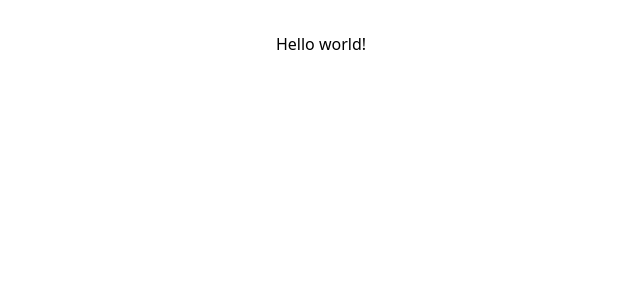
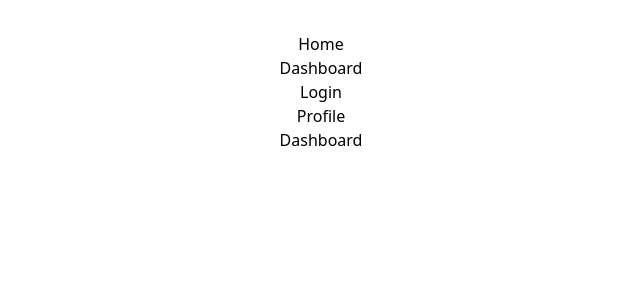
Before and after one commit to samitha093/ecommerce, a React (Vite) app in the folder client/: page /dashboard in a window 1280 px wide. Shown: the top 300 px of the page, without its empty margins (319-959 px from the left). Built offline with nearby package versions, Linux system fonts and the light colour scheme.

Commit message:
ui navigations apply

```diff
--- a/client/package.json
+++ b/client/package.json
@@ -11,7 +11,8 @@
   },
   "dependencies": {
     "react": "^18.2.0",
-    "react-dom": "^18.2.0"
+    "react-dom": "^18.2.0",
+    "react-router-dom": "^6.14.2"
   },
   "devDependencies": {
     "@types/react": "^18.2.14",
--- a/client/src/App.tsx
+++ b/client/src/App.tsx
@@ -1,13 +1,24 @@
 import './App.css'
+import {BrowserRouter,Route,Routes} from 'react-router-dom'
+import Home from './components/home/home';
+import Profile from './components/authentication/profile';
+import Login from './components/authentication/login';
+import Navbar from './components/navbar/navbar';
+import Dashboard from './components/dashboard/dashboard';
 
 function App() {
+  return (
+    <BrowserRouter>
+    <Navbar/>
 
-  return (
-    <>
-   <h1 className="text-3xl font-bold underline">
-      Hello world!
-    </h1>
-    </>
+    <Routes>
+        <Route path="/" element={<Home/>} />
+        <Route path="/profile" element={<Profile/>} />
+        <Route path="/login" element={<Login/>} />
+        <Route path="/dashboard" element={<Dashboard/>} />
+      </Routes>
+
+    </BrowserRouter>
   )
 }
 
--- /dev/null
+++ b/client/src/components/authentication/login.tsx
@@ -0,0 +1,8 @@
+function Login() {
+  return (
+    <div>
+          <h1 className="text-4xl font-bold text-blue-500">Login</h1>
+    </div>
+  )
+}
+export default Login;
--- /dev/null
+++ b/client/src/components/authentication/profile.tsx
@@ -0,0 +1,9 @@
+function Profile() {
+  return (
+    <div>
+         <h1 className="text-4xl font-bold text-blue-500">Profile</h1>
+    </div>
+  )
+}
+
+export default Profile;
--- /dev/null
+++ b/client/src/components/dashboard/dashboard.tsx
@@ -0,0 +1,9 @@
+function Dashboard() {
+  return (
+    <div>
+      <h1 className="text-4xl font-bold text-blue-500">Dashboard</h1>
+
+    </div>
+  )
+}
+export default  Dashboard;
--- /dev/null
+++ b/client/src/components/home/home.tsx
@@ -0,0 +1,10 @@
+ function Home() {
+  return (
+    <div>
+
+      <h1 className="text-4xl font-bold text-blue-500">Home</h1>
+
+    </div>
+  )
+}
+export default Home;
--- a/client/src/components/navbar/navbar.tsx
+++ b/client/src/components/navbar/navbar.tsx
@@ -1,9 +1,22 @@
-import React from 'react'
 
-export default function navbar() {
+import {Link } from 'react-router-dom';
+function Navbar (){
   return (
-    <div>
-        <h1>Navbar</h1>
-    </div>
-  )
-}
+      <ul className="flex">
+        <li className="mr-6">
+        <Link className="text-blue-500 hover:text-blue-800"  to='/'>Home</Link>
+        </li>
+        <li className="mr-6">
+        <Link className="text-blue-500 hover:text-blue-800"  to='/dashboard'>Dashboard</Link>
+        </li>
+        <li className="mr-6">
+        <Link className="text-blue-500 hover:text-blue-800"  to='/login'>Login</Link>
+        </li>
+        <li className="mr-6">
+        <Link className="text-blue-500 hover:text-blue-800"  to='/profile'>Profile</Link>
+        </li>
+      </ul>
+  );
+};
+
+export default Navbar;
```
Also changed, not shown: 1 other file (tests, documents, lock files or other folders).
